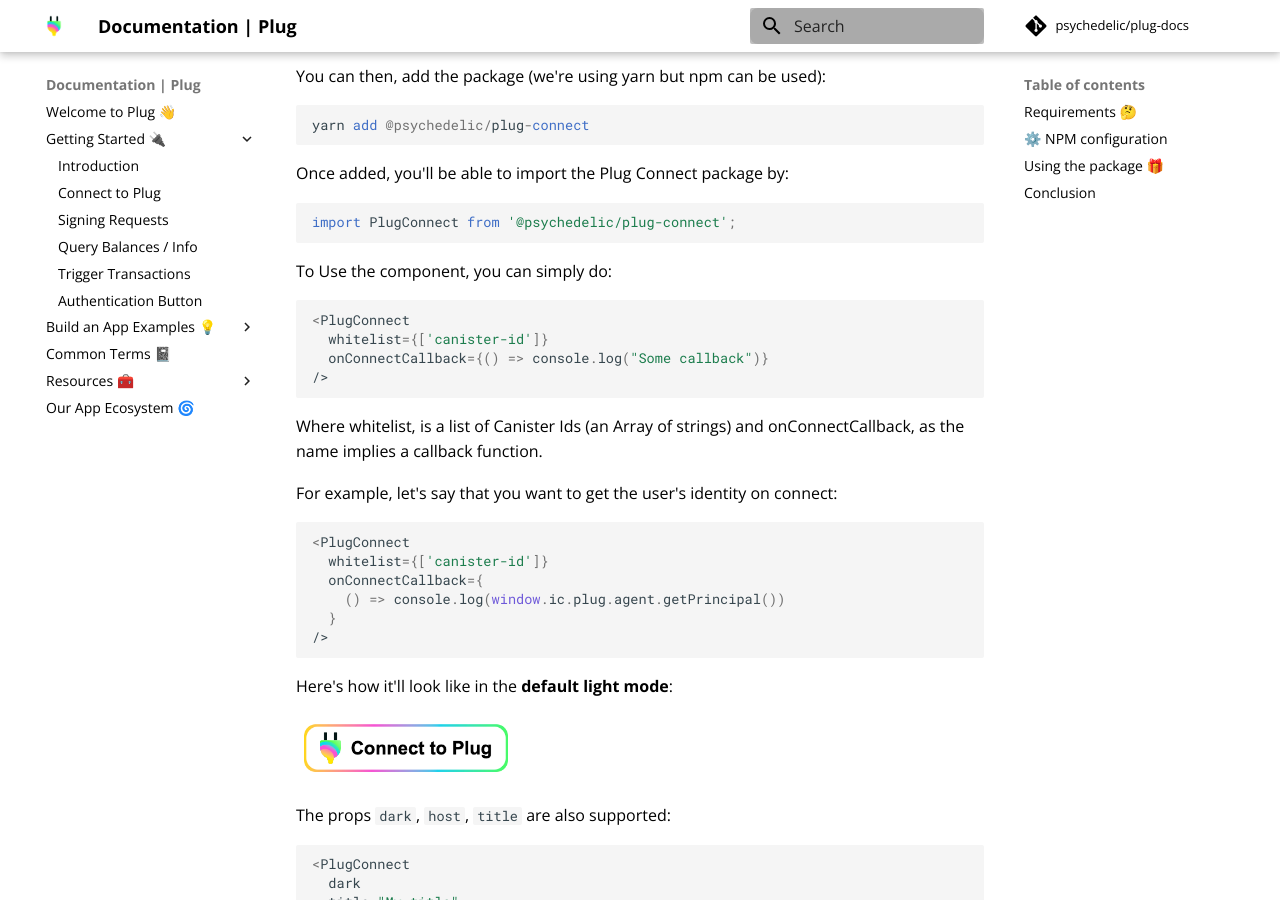
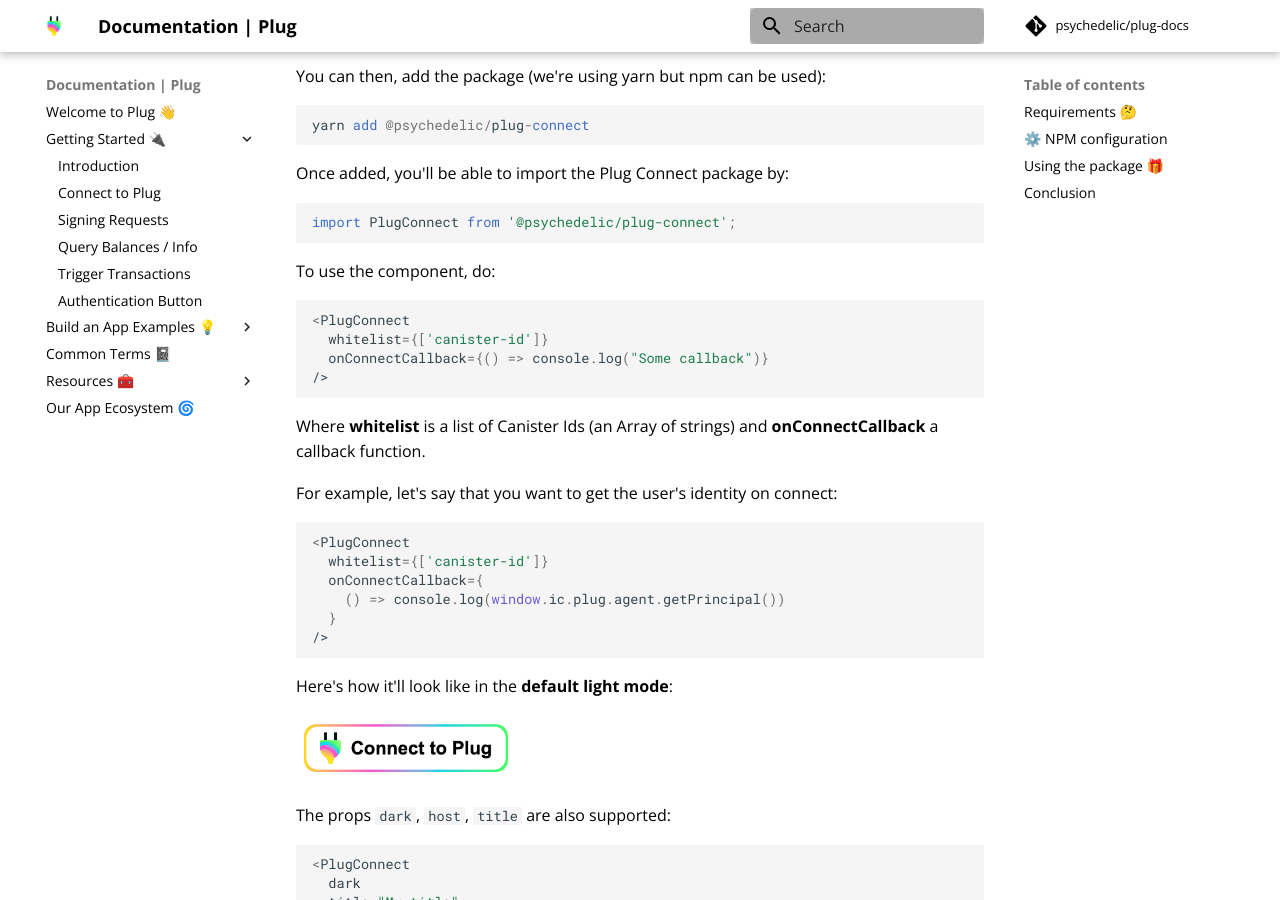
Before and after one commit to Psychedelic/plug-docs, an MkDocs documentation site: the page built from docs/getting-started/plug-button.md, in a window 1280 px wide and 900 px high, scrolled down 1672 px. Built offline with MkDocs 1.6.1 and Material for MkDocs 9.7.7, drawn with Linux system fonts in a browser that asks for light colours; comment, search, counter and statistics services are not loaded.

Commit message:
docs: ✏️  plug button amends

````diff
--- a/docs/getting-started/plug-button.md
+++ b/docs/getting-started/plug-button.md
@@ -68,7 +68,7 @@
 import PlugConnect from '@psychedelic/plug-connect';
 ```
 
-To Use the component, you can simply do:
+To use the component, do:
 
 ```js
 <PlugConnect
@@ -77,7 +77,7 @@
 />
 ```
 
-Where whitelist, is a list of Canister Ids (an Array of strings) and onConnectCallback, as the name implies a callback function.
+Where **whitelist** is a list of Canister Ids (an Array of strings) and **onConnectCallback** a callback function.
 
 For example, let's say that you want to get the user's identity on connect:
 
````
